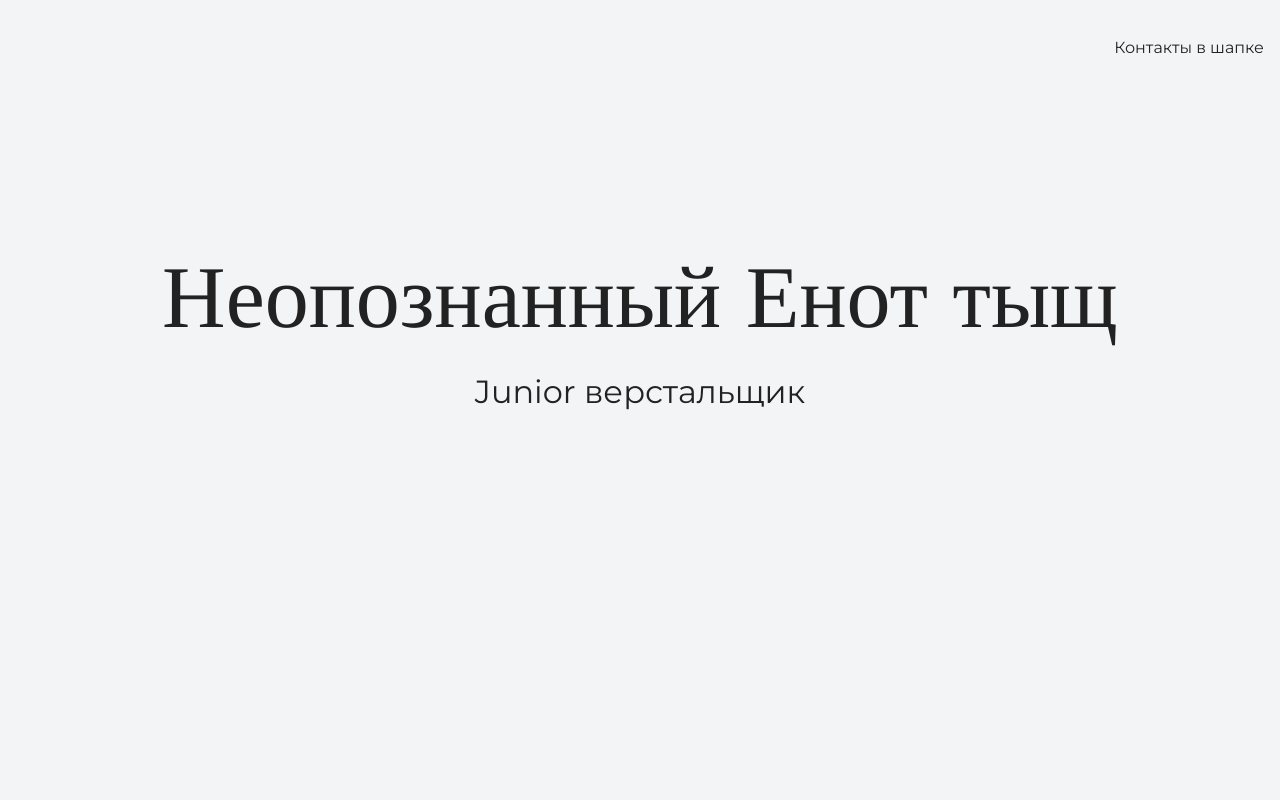
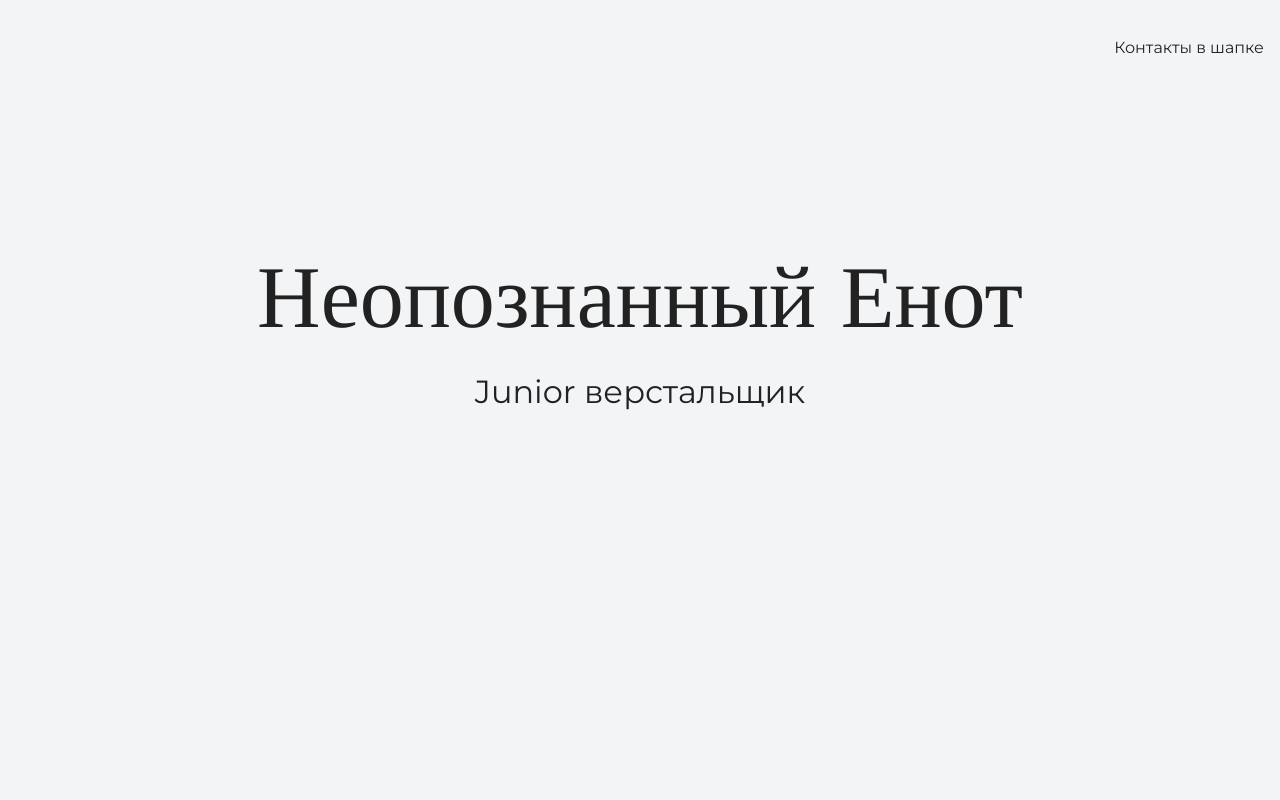
Before and after one commit to Altynnik/my-site, a plain HTML site: page index.html in a window 1280 px wide. Shown: the top 800 px of the page. Drawn offline with nearby package versions, Linux system fonts and the light colour scheme.

Commit message:
Update index.html

```diff
--- a/index.html
+++ b/index.html
@@ -16,7 +16,7 @@
 
     <section class="hero-image">
       <div class="container">
-      <h1 class="heading">Неопознанный Енот тыщ </h1>
+      <h1 class="heading">Неопознанный Енот </h1>
       <p>Junior верстальщик</p>
       </div>
     </section>
```
